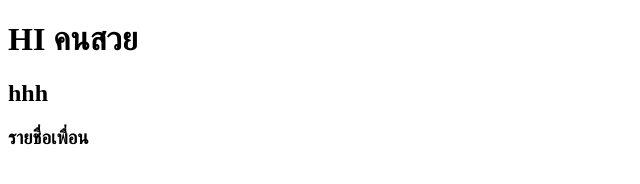
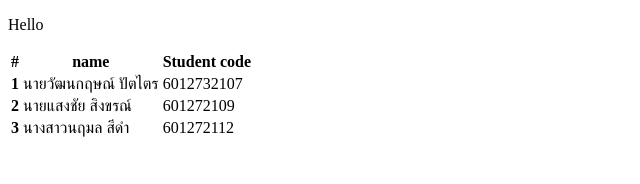
Before and after one commit to kirinoo7x/testingCode, a plain HTML site: page index.html in a window 1280 px wide. Shown: the whole page, without its empty margins (0-640 px from the left). Drawn offline with Linux system fonts and the light colour scheme.

Commit message:
Update index.html

```diff
--- a/index.html
+++ b/index.html
@@ -1,12 +1,37 @@
+
 <!DOCTYPE html>
 <html lang="en" dir="ltr">
   <head>
     <meta charset="utf-8">
-    <title></title>
+    <title>HOME WORK</title>
   </head>
   <body>
-     <h1>HI คนสวย</h1>
-     <h2>hhh</h2>
-     <h3>รายชื่อเพื่อน</h3>
+    <p>Hello</p>
+    <table class="table">
+  <thead>
+    <tr>
+      <th scope="col">#</th>
+      <th scope="col">name</th>
+      <th scope="col">Student code</th>
+    </tr>
+  </thead>
+  <tbody>
+    <tr>
+      <th scope="row">1</th>
+      <td>นายวัฒนกฤษณ์ ปัตไตร</td>
+      <td>6012732107</td>
+    </tr>
+    <tr>
+      <th scope="row">2</th>
+      <td>นายแสงชัย สิงขรณ์</td>
+      <td>601272109</td>
+    </tr>
+    <tr>
+      <th scope="row">3</th>
+      <td>นางสาวนฤมล สีดำ</td>
+      <td>601272112</td>
+    </tr>
+  </tbody>
+</table>
   </body>
 </html>
```
